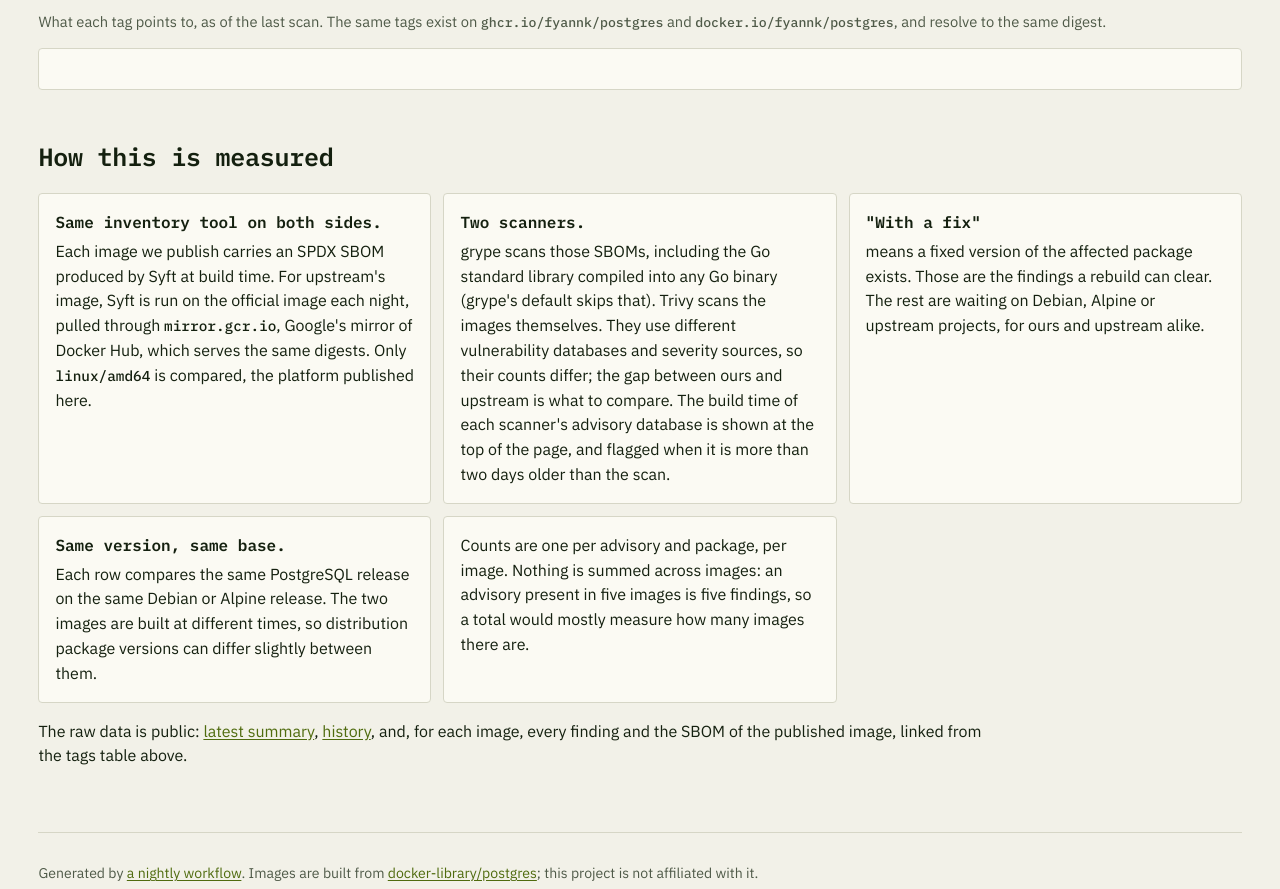
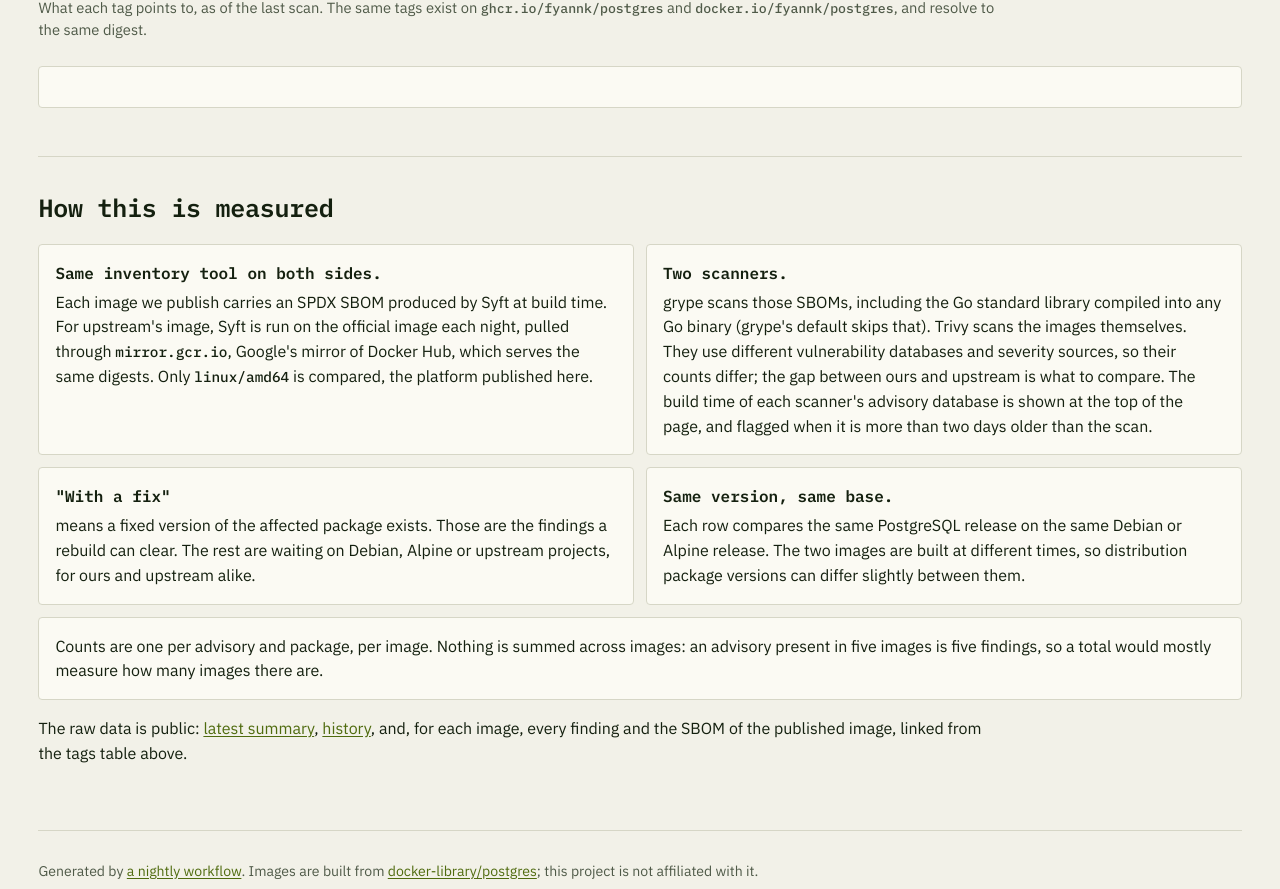
Before and after one commit to fyannk/postgres, a plain HTML site: page site/index.html in a window 1280 px wide. Shown: the part 1908-2797 px from the top of the page. Drawn offline with Linux system fonts and the light colour scheme; no server answers.

Commit message:
Give the report page breakpoints, a max width and section rhythm
Fluid up to an 80rem column. The latest-stable tables, the chart and
the image cards stack at that one width; point lists go two-up from
40rem; severity squares stop at 7.5rem. Sections are separated by a
rule and consistent spacing.

```diff
--- a/site/style.css
+++ b/site/style.css
@@ -36,10 +36,12 @@ html {
   accent-color: var(--ours);
 }
 
-/* Fluid: data uses the whole screen; running text keeps a readable measure
-   on its own. */
+/* Breakpoints: phone below 40rem, tablet and up from 40rem. The page is
+   fluid up to an 80rem column; every data block takes that full width, one
+   below the other, and running text keeps its own 60rem measure. */
 body {
   margin: 0 auto;
+  max-width: 80rem;
   padding: clamp(1.5rem, 3vw, 3rem) clamp(1rem, 3vw, 3rem) 4rem;
 }
 
@@ -55,7 +57,16 @@ pre {
 
 h1, h2, h3, h4 { font-family: var(--mono); font-weight: 600; letter-spacing: -0.01em; }
 h1 { font-size: clamp(var(--fy-text-2xl), 4vw, var(--fy-text-3xl)); line-height: 1.15; margin: var(--fy-space-4) 0 var(--fy-space-4); }
-h2 { font-size: var(--fy-text-xl); margin: var(--fy-space-12) 0 var(--fy-space-4); }
+h2 { font-size: var(--fy-text-xl); margin: 0 0 var(--fy-space-3); }
+
+/* Sections are set apart by a rule and generous space; inside, one rhythm. */
+main > section {
+  margin-top: var(--fy-space-12);
+  padding-top: var(--fy-space-8);
+  border-top: 1px solid var(--border);
+}
+main > section > p.muted { margin: 0 0 var(--fy-space-6); max-width: 60rem; }
+.prose > p { margin: 0 0 var(--fy-space-4); }
 h3 { font-size: var(--fy-text-md); margin: 0; }
 
 /* Wordmark: Plex Mono 600 with the accent block cursor. */
@@ -75,7 +86,7 @@ h3 { font-size: var(--fy-text-md); margin: 0; }
 /* Lists of points tile as cards across the width. */
 .points {
   display: grid;
-  grid-template-columns: repeat(auto-fit, minmax(min(100%, 20rem), 1fr));
+  grid-template-columns: 1fr;
   gap: var(--fy-space-3);
   list-style: none;
   padding: 0;
@@ -283,7 +294,7 @@ td.wrap { white-space: normal; }
 /* Image cards: as many columns as fit, each table sized by its card. */
 .image-cards {
   display: grid;
-  grid-template-columns: repeat(auto-fill, minmax(min(100%, 32rem), 1fr));
+  grid-template-columns: 1fr;
   gap: var(--fy-space-3);
 }
 .image-card { margin: 0; padding: var(--fy-space-4); container-type: inline-size; }
@@ -295,7 +306,7 @@ td.wrap { white-space: normal; }
 .severity-table th.sev, .severity-table td.sev { text-align: center; }
 .severity-table tbody + tbody { border-top: 1px solid var(--axis); }
 .severity-table tr.side th { padding-top: var(--fy-space-2); border-bottom: 0; }
-.severity-table .sq { width: 100%; min-width: 0; padding-inline: 2px; }
+.severity-table .sq { width: 100%; max-width: 7.5rem; min-width: 0; padding-inline: 2px; }
 .severity-table .short { display: none; }
 @container (max-width: 34rem) {
   .severity-table .long { display: none; }
@@ -317,12 +328,16 @@ td.wrap { white-space: normal; }
 }
 
 /* The stable cards and the chart sit side by side once both fit. */
-.stable-layout { display: grid; gap: var(--fy-space-3); align-items: start; }
+/* Latest stable: both bases and the chart stacked, at one width, as are
+   the image cards below. */
+.stable-layout { display: grid; gap: var(--fy-space-3); }
 .stable-layout figure.card { margin: 0; }
-@media (min-width: 1800px) {
-  .stable-layout { grid-template-columns: minmax(32rem, 1fr) minmax(0, 1.6fr); }
-  .stable-layout .image-cards { grid-template-columns: 1fr; }
+
+@media (min-width: 40rem) {
+  .points { grid-template-columns: repeat(2, minmax(0, 1fr)); }
+  .points li:last-child:nth-child(odd) { grid-column: 1 / -1; }
 }
+
 td.all { color: var(--text-2); }
 th.version { font-weight: 600; }
 .source { display: inline-flex; align-items: center; gap: 0.45rem; font-weight: 500; }
```
